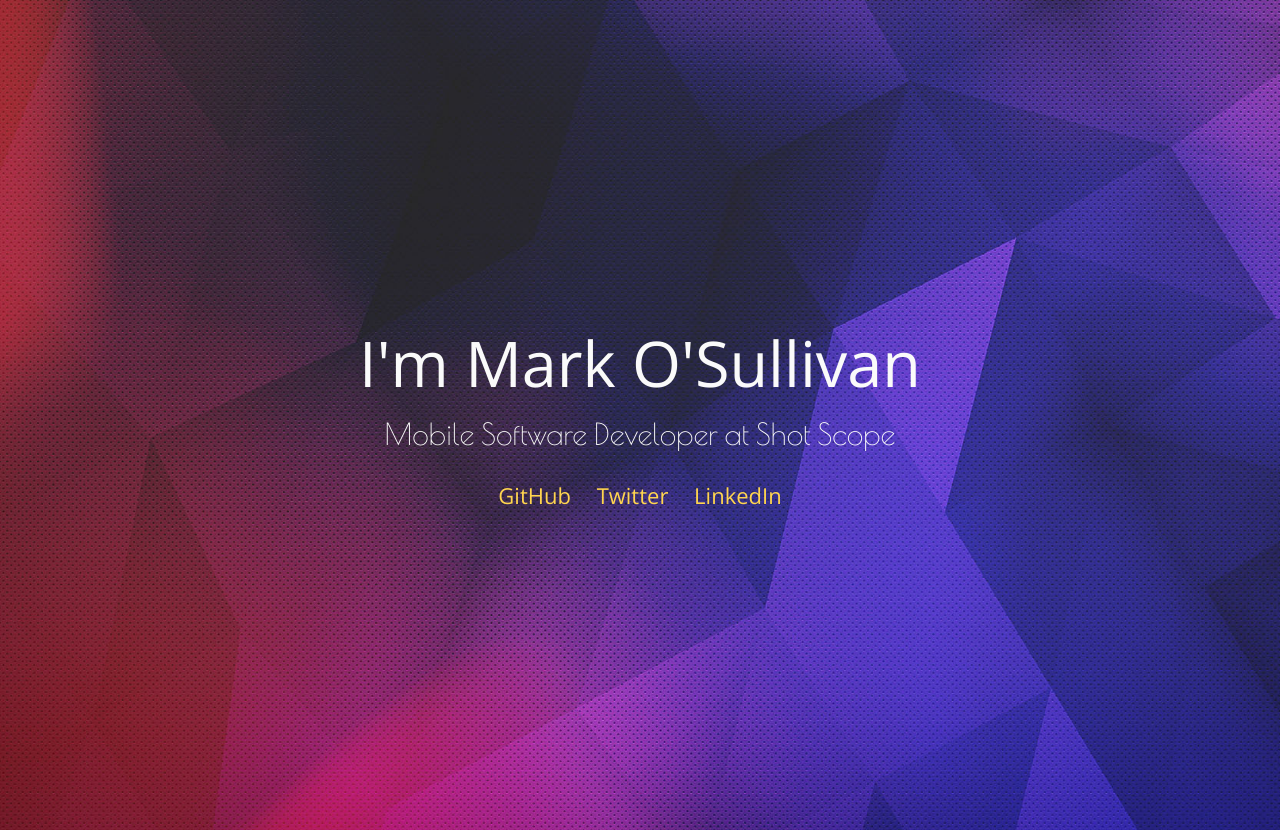
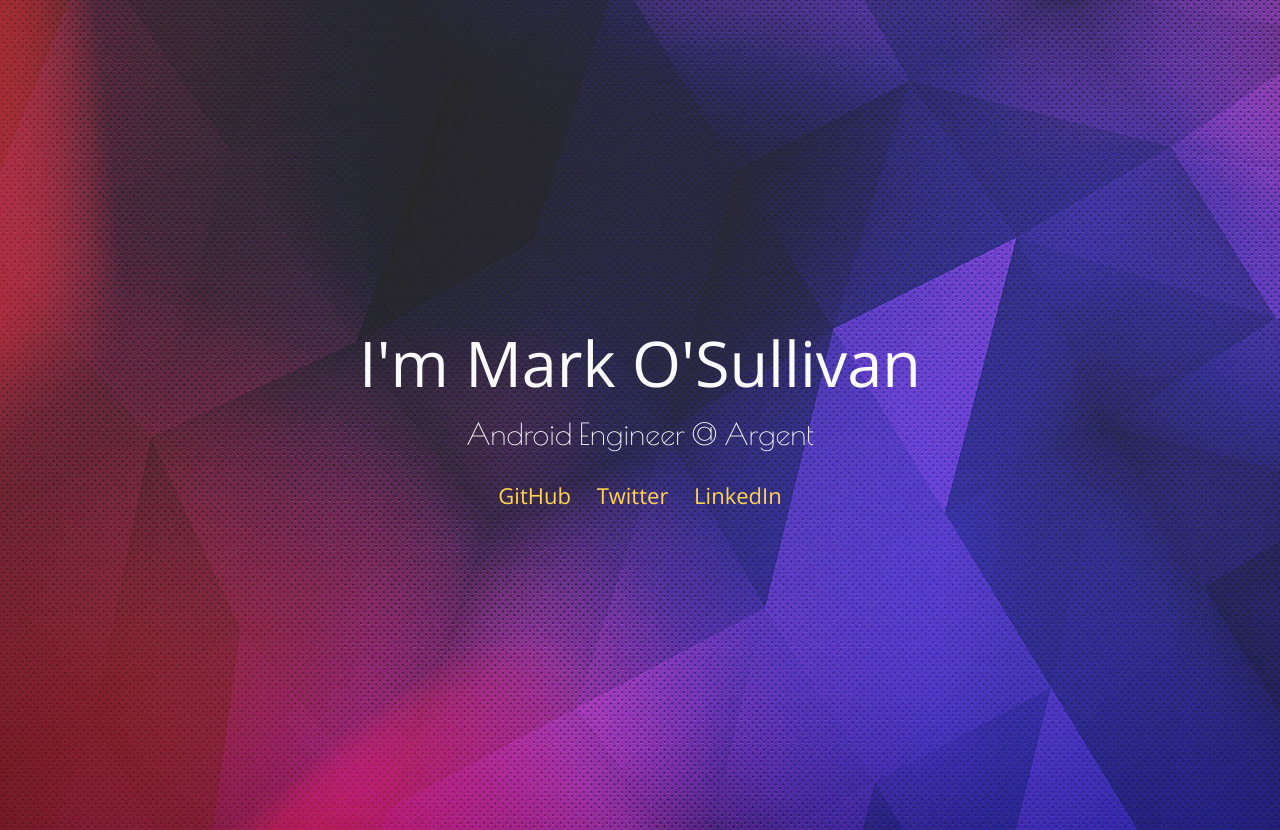
Before and after one commit to MarkOSullivan94/MarkOSullivan94.github.io, a plain HTML site: page index.html in a window 1280 px wide. Drawn offline with nearby package versions, Linux system fonts and the light colour scheme.

Commit message:
Update index.html

```diff
--- a/index.html
+++ b/index.html
@@ -12,7 +12,7 @@
 <div class="jumbotron page-cover-img">
   <div class="page-cover-text-box">
       <h1>I'm Mark O'Sullivan</h1>
-      <h2>Mobile Software Developer at Shot Scope</h2>
+      <h2>Android Engineer @ Argent</h2>
       <div class="contact-links">
         <p><a href="https://github.com/MarkOSullivan94/">GitHub</a> <a href="https://twitter.com/MOS182">Twitter</a> <a href="https://uk.linkedin.com/in/markosullivan94">LinkedIn</a></p>
       </div>
```
